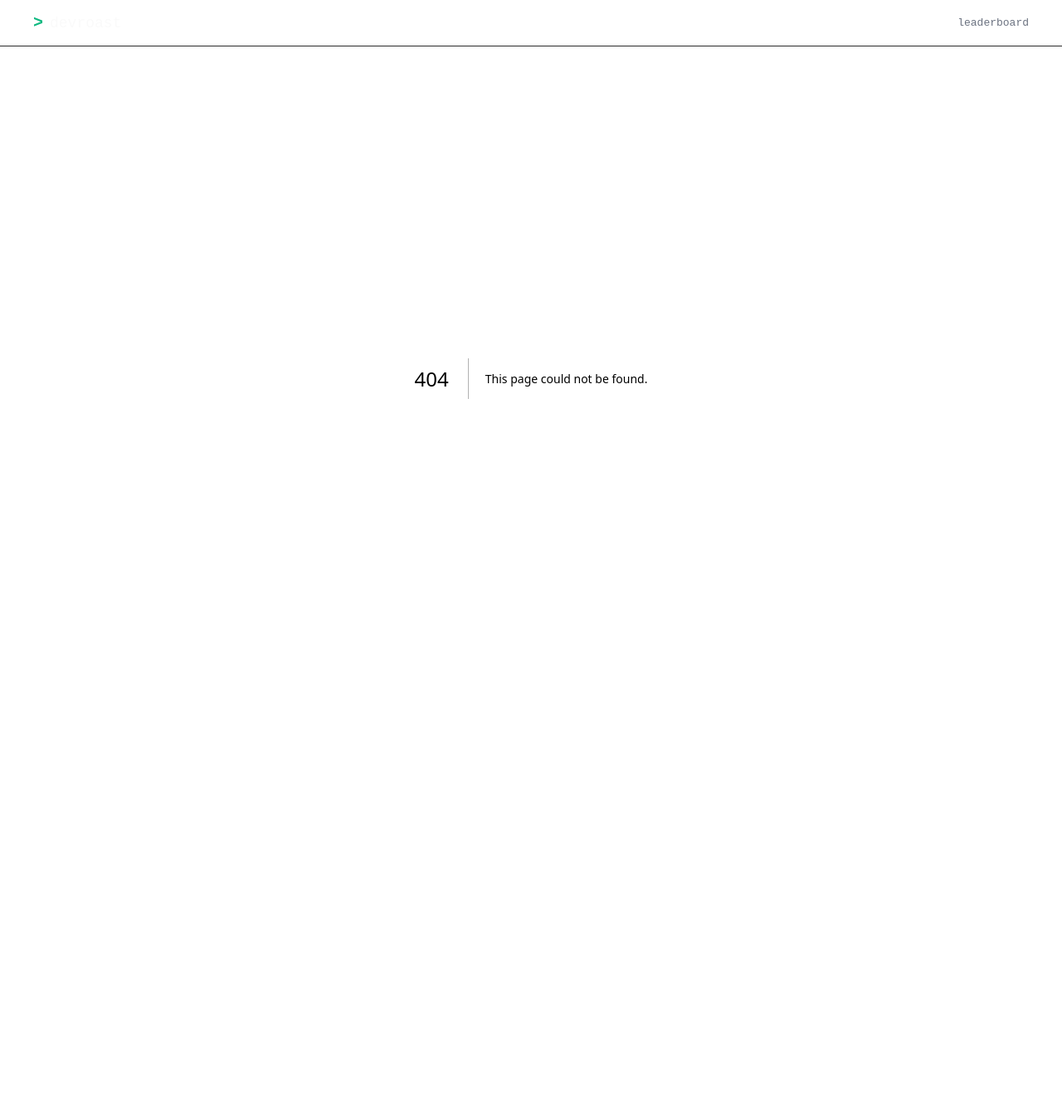
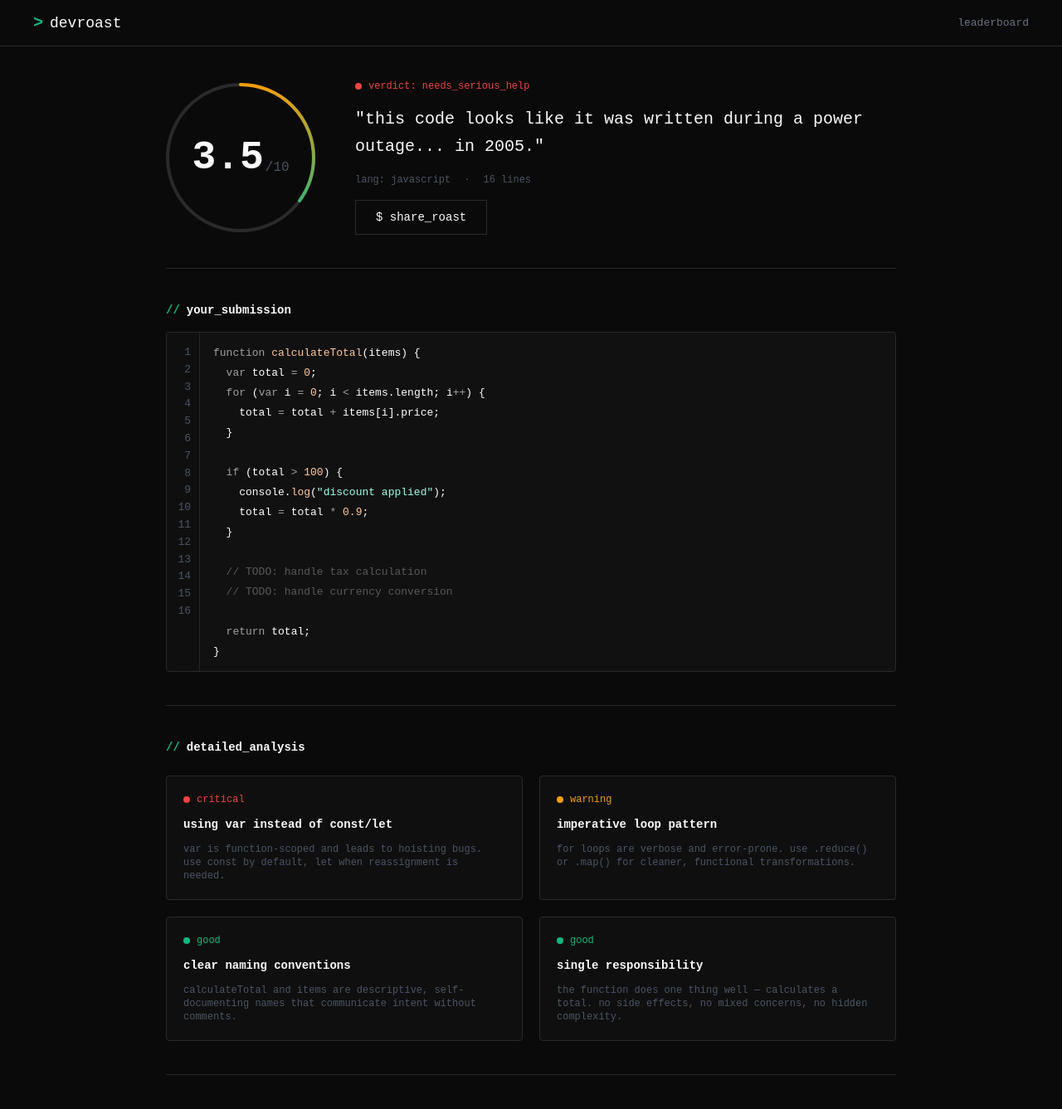
Before and after one commit to danield-dcc/operator, a Next.js app: page /roast/1 in a window 1280 px wide. Before the commit this address had no page. Shown: the top 1337 px of the page at 83% size. Before the commit the page ends 856 px from the top, so only its background shows below. Built offline with nearby package versions, Linux system fonts and the light colour scheme.

Commit message:
feat: add roast result page and specs guidelines
- Add /roast/[id] SSR results page with static roast data
- Document the specs format in specs/AGENTS.md for future features

```diff
--- /dev/null
+++ b/src/app/roast/[id]/page.tsx
@@ -0,0 +1,244 @@
+import type { Metadata } from "next";
+import {
+	AnalysisCardDescription,
+	AnalysisCardRoot,
+	AnalysisCardTitle,
+} from "@/components/ui/analysis-card";
+import { Button } from "@/components/ui/button";
+import { CodeBlock } from "@/components/ui/code-block";
+import { DiffLine } from "@/components/ui/diff-line";
+import { ScoreRing } from "@/components/ui/score-ring";
+import { StatusBadge } from "@/components/ui/status-badge";
+
+// --- Types ---
+
+type Issue = {
+	severity: "critical" | "warning" | "good";
+	title: string;
+	description: string;
+};
+
+type DiffLineData = {
+	type: "added" | "removed" | "context";
+	code: string;
+};
+
+type RoastData = {
+	id: string;
+	score: number;
+	verdict: string;
+	verdictStatus: "critical" | "warning" | "good";
+	roastQuote: string;
+	language: string;
+	lineCount: number;
+	code: string;
+	issues: Issue[];
+	diff: {
+		filename: string;
+		lines: DiffLineData[];
+	};
+};
+
+// --- Static Data ---
+
+const roastData: RoastData = {
+	id: "a1b2c3d4-e5f6-7890-abcd-ef1234567890",
+	score: 3.5,
+	verdict: "needs_serious_help",
+	verdictStatus: "critical",
+	roastQuote:
+		'"this code looks like it was written during a power outage... in 2005."',
+	language: "javascript",
+	lineCount: 16,
+	code: `function calculateTotal(items) {
+  var total = 0;
+  for (var i = 0; i < items.length; i++) {
+    total = total + items[i].price;
+  }
+
+  if (total > 100) {
+    console.log("discount applied");
+    total = total * 0.9;
+  }
+
+  // TODO: handle tax calculation
+  // TODO: handle currency conversion
+
+  return total;
+}`,
+	issues: [
+		{
+			severity: "critical",
+			title: "using var instead of const/let",
+			description:
+				"var is function-scoped and leads to hoisting bugs. use const by default, let when reassignment is needed.",
+		},
+		{
+			severity: "warning",
+			title: "imperative loop pattern",
+			description:
+				"for loops are verbose and error-prone. use .reduce() or .map() for cleaner, functional transformations.",
+		},
+		{
+			severity: "good",
+			title: "clear naming conventions",
+			description:
+				"calculateTotal and items are descriptive, self-documenting names that communicate intent without comments.",
+		},
+		{
+			severity: "good",
+			title: "single responsibility",
+			description:
+				"the function does one thing well — calculates a total. no side effects, no mixed concerns, no hidden complexity.",
+		},
+	],
+	diff: {
+		filename: "your_code.ts → improved_code.ts",
+		lines: [
+			{ type: "context", code: "function calculateTotal(items) {" },
+			{ type: "removed", code: "  var total = 0;" },
+			{
+				type: "removed",
+				code: "  for (var i = 0; i < items.length; i++) {",
+			},
+			{ type: "removed", code: "    total = total + items[i].price;" },
+			{ type: "removed", code: "  }" },
+			{ type: "removed", code: "  return total;" },
+			{
+				type: "added",
+				code: "  return items.reduce((sum, item) => sum + item.price, 0);",
+			},
+			{ type: "context", code: "}" },
+		],
+	},
+};
+
+// --- Helpers ---
+
+function SectionTitle({ children }: { children: string }) {
+	return (
+		<div className="flex items-center gap-2">
+			<span className="text-sm font-bold text-accent-green">{"//"}</span>
+			<h2 className="text-sm font-bold">{children}</h2>
+		</div>
+	);
+}
+
+// --- Metadata ---
+
+type PageProps = {
+	params: Promise<{ id: string }>;
+};
+
+export async function generateMetadata({
+	params,
+}: PageProps): Promise<Metadata> {
+	const { id } = await params;
+
+	return {
+		title: `roast ${id.slice(0, 8)} | devroast`,
+		description:
+			"Code roast result — see the score, analysis, and suggested fixes.",
+	};
+}
+
+// --- Page ---
+
+export default async function RoastResultPage({ params }: PageProps) {
+	const { id } = await params;
+
+	// For now, ignore the id and use static data
+	void id;
+
+	return (
+		<main className="mx-auto flex max-w-240 flex-col gap-10 px-10 pb-16 pt-10">
+			{/* 1. Score Hero */}
+			<section className="flex items-center gap-12">
+				<ScoreRing score={roastData.score} />
+
+				<div className="flex min-w-0 flex-1 flex-col gap-4">
+					<StatusBadge status={roastData.verdictStatus}>
+						verdict: {roastData.verdict}
+					</StatusBadge>
+
+					<p className="text-xl leading-relaxed">{roastData.roastQuote}</p>
+
+					<div className="flex items-center gap-4">
+						<span className="text-xs text-tertiary">
+							lang: {roastData.language}
+						</span>
+						<span className="text-xs text-tertiary">·</span>
+						<span className="text-xs text-tertiary">
+							{roastData.lineCount} lines
+						</span>
+					</div>
+
+					<div>
+						<Button variant="secondary">$ share_roast</Button>
+					</div>
+				</div>
+			</section>
+
+			{/* Divider */}
+			<hr className="border-border" />
+
+			{/* 2. Submitted Code */}
+			<section className="flex flex-col gap-4">
+				<SectionTitle>your_submission</SectionTitle>
+
+				<CodeBlock
+					code={roastData.code}
+					lang="javascript"
+					showHeader={false}
+					showLineNumbers
+				/>
+			</section>
+
+			{/* Divider */}
+			<hr className="border-border" />
+
+			{/* 3. Detailed Analysis */}
+			<section className="flex flex-col gap-6">
+				<SectionTitle>detailed_analysis</SectionTitle>
+
+				<div className="grid grid-cols-2 gap-5">
+					{roastData.issues.map((issue) => (
+						<AnalysisCardRoot key={issue.title}>
+							<StatusBadge status={issue.severity}>
+								{issue.severity}
+							</StatusBadge>
+							<AnalysisCardTitle>{issue.title}</AnalysisCardTitle>
+							<AnalysisCardDescription>
+								{issue.description}
+							</AnalysisCardDescription>
+						</AnalysisCardRoot>
+					))}
+				</div>
+			</section>
+
+			{/* Divider */}
+			<hr className="border-border" />
+
+			{/* 4. Suggested Fix */}
+			<section className="flex flex-col gap-6">
+				<SectionTitle>suggested_fix</SectionTitle>
+
+				<div className="overflow-hidden rounded border border-border bg-input">
+					<div className="flex h-10 items-center border-b border-border px-4">
+						<span className="font-mono text-xs font-medium text-secondary">
+							{roastData.diff.filename}
+						</span>
+					</div>
+
+					<div className="py-1">
+						{roastData.diff.lines.map((line, index) => (
+							<DiffLine key={index} type={line.type}>
+								{line.code}
+							</DiffLine>
+						))}
+					</div>
+				</div>
+			</section>
+		</main>
+	);
+}
```
Also changed, not shown: specs/AGENTS.md (added, +39 -0 lines).
